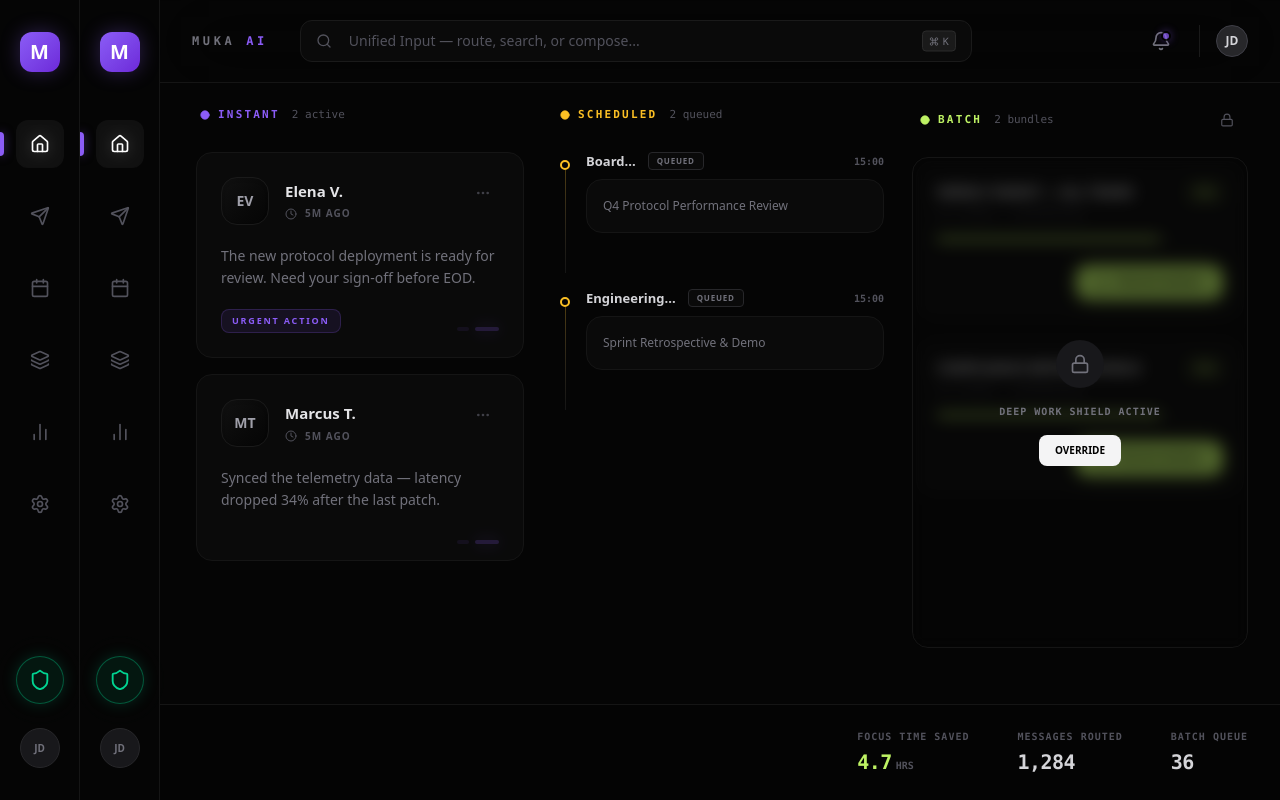
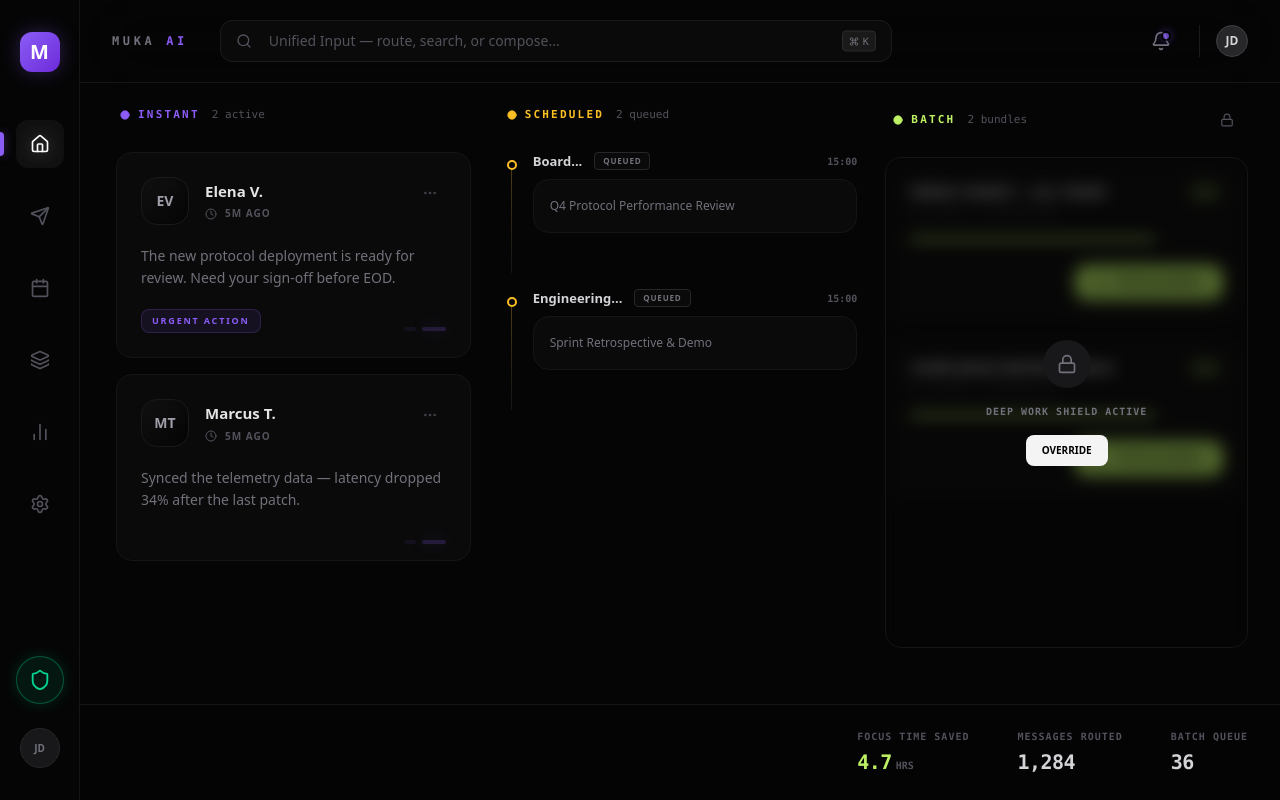
Before and after one commit to D1ff1cult11/muka, a Next.js app: page /dashboard in a window 1280 px wide. Built offline with nearby package versions, Linux system fonts and the light colour scheme.

Commit message:
fix: remove redundant sidebar and unify dashboard layout

```diff
--- a/src/app/dashboard/layout.tsx
+++ b/src/app/dashboard/layout.tsx
@@ -8,7 +8,7 @@ export default function DashboardLayout({
     return (
         <div className="flex h-screen overflow-hidden">
             <Sidebar />
-            <div className="flex-1 flex flex-col h-screen overflow-x-hidden overflow-y-auto bg-[#0F0F0F]">
+            <div className="flex-1 flex flex-col h-screen overflow-x-hidden overflow-y-auto bg-[#050505]">
                 {children}
             </div>
         </div>
--- a/src/app/dashboard/page.tsx
+++ b/src/app/dashboard/page.tsx
@@ -1,24 +1,19 @@
 import { Dashboard } from '@/components/Dashboard';
 import { Navbar } from '@/components/Navbar';
-import { Sidebar } from '@/components/Sidebar';
 import { StatsFooter } from '@/components/StatsFooter';
 
 export default function DashboardPage() {
     return (
-        <div className="flex h-screen bg-[#050505] overflow-hidden">
-            <Sidebar />
+        <>
+            <Navbar />
 
-            <div className="flex-1 flex flex-col min-w-0 relative">
-                <Navbar />
+            <main className="flex-1 px-8 pb-32">
+                <Dashboard />
+            </main>
 
-                <main className="flex-1 overflow-y-auto px-8 pb-32">
-                    <Dashboard />
-                </main>
-
-                <div className="fixed bottom-0 right-0 left-20 z-30">
-                    <StatsFooter />
-                </div>
+            <div className="fixed bottom-0 right-0 left-20 z-30">
+                <StatsFooter />
             </div>
-        </div>
+        </>
     );
 }
```
